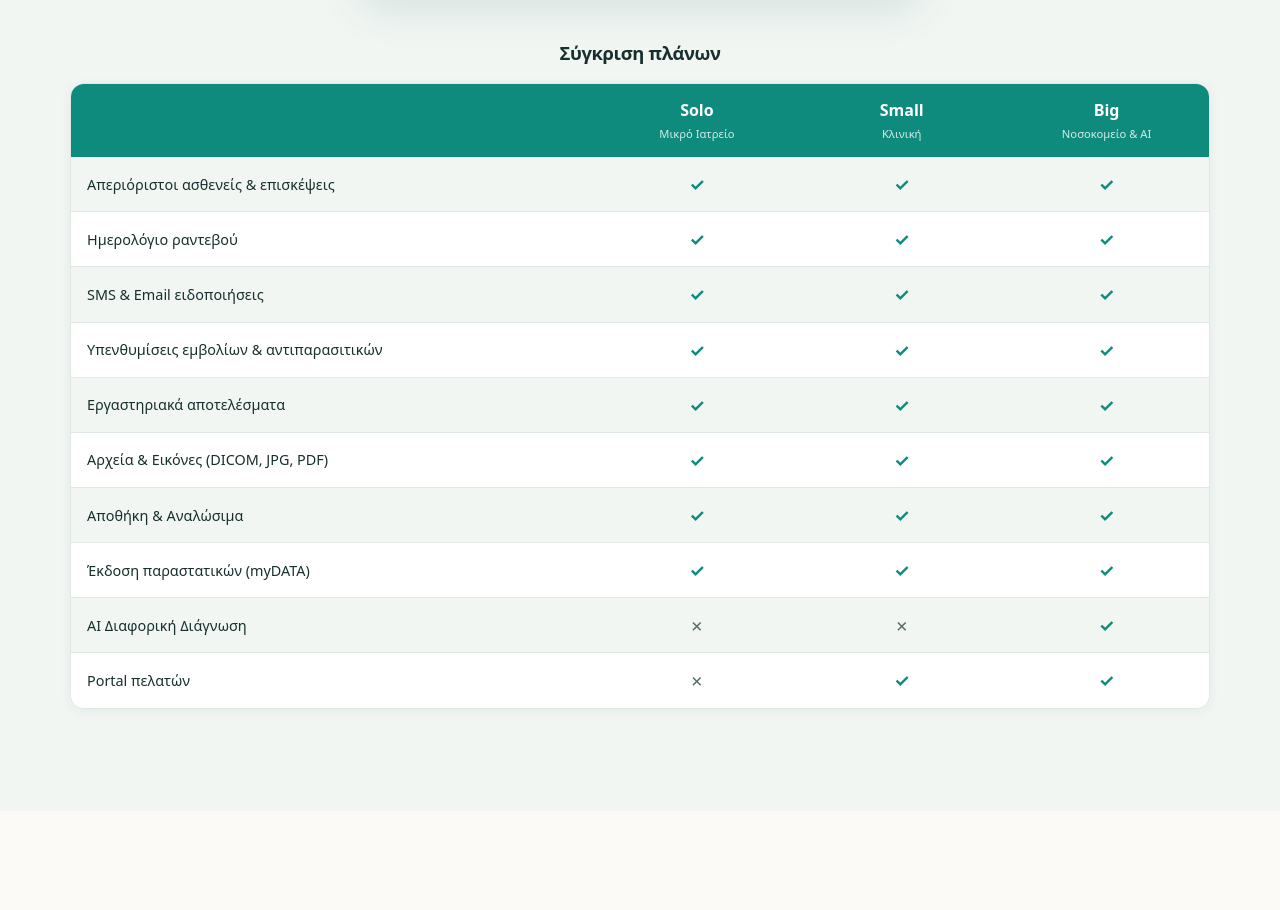
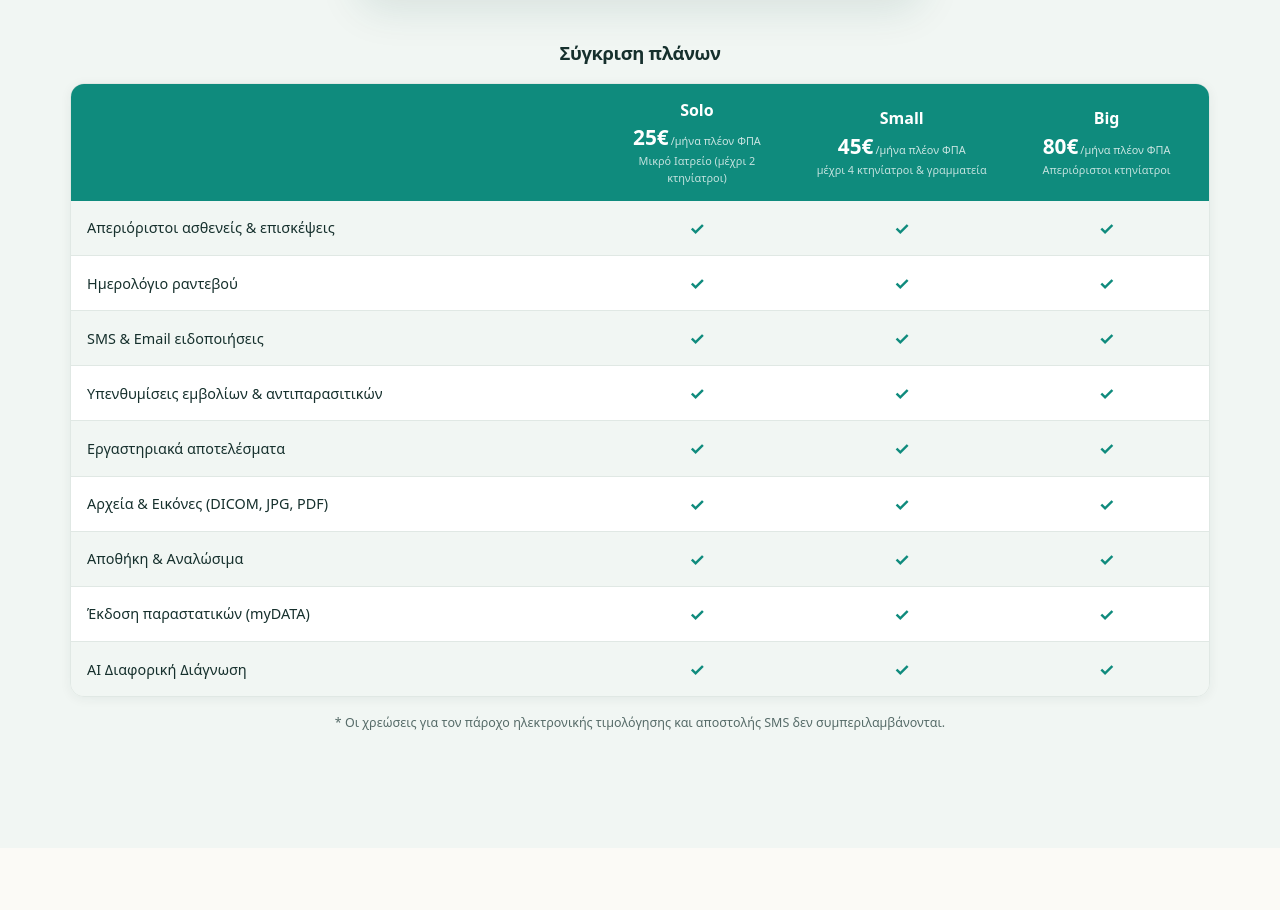
Before and after one commit to nafnafnaf/vetdesk-site, an Astro site: page / in a window 1280 px wide. Shown: the part 6240-7150 px from the top of the page. Built offline with nearby package versions, Linux system fonts and the light colour scheme; Astro itself is replaced by a stand-in of ours.

Commit message:
feat(pricing): update plan names, prices, remove portal row, all-tick AI, add note
Co-Authored-By: Claude Sonnet 4.6 <noreply@anthropic.com>

```diff
--- a/src/components/Pricing.astro
+++ b/src/components/Pricing.astro
@@ -32,6 +32,7 @@ const cmp = t.pricing.compare;
               {cmp.plans.map((p) => (
                 <th>
                   <span class="plan-name">{p.name}</span>
+                  <span class="plan-price">{p.price}<span class="plan-period">{p.period}</span></span>
                   <span class="plan-badge">{p.badge}</span>
                 </th>
               ))}
@@ -49,6 +50,7 @@ const cmp = t.pricing.compare;
           </tbody>
         </table>
       </div>
+      <p class="compare-note">{cmp.note}</p>
     </div>
   </div>
 </section>
@@ -95,12 +97,31 @@ const cmp = t.pricing.compare;
     font-size: 1rem;
     font-weight: 800;
   }
+  .plan-price {
+    display: block;
+    font-size: 1.3rem;
+    font-weight: 800;
+    margin-top: 4px;
+    line-height: 1;
+  }
+  .plan-period {
+    font-size: 0.68rem;
+    font-weight: 500;
+    opacity: 0.78;
+    margin-left: 2px;
+  }
   .plan-badge {
     display: block;
-    font-size: 0.7rem;
+    font-size: 0.68rem;
     font-weight: 500;
-    opacity: 0.82;
-    margin-top: 2px;
+    opacity: 0.75;
+    margin-top: 4px;
+  }
+  .compare-note {
+    margin-top: 1rem;
+    font-size: 0.78rem;
+    color: var(--muted);
+    text-align: center;
   }
   .compare-table tbody tr {
     background: var(--surface);
--- a/src/i18n/ui.ts
+++ b/src/i18n/ui.ts
@@ -140,10 +140,11 @@ const el = {
     bullets: ['Δωρεάν παρουσίαση', 'Βοήθεια με τη μεταφορά δεδομένων', 'Υποστήριξη στα ελληνικά'],
     compare: {
       title: 'Σύγκριση πλάνων',
+      note: '* Οι χρεώσεις για τον πάροχο ηλεκτρονικής τιμολόγησης και αποστολής SMS δεν συμπεριλαμβάνονται.',
       plans: [
-        { name: 'Solo', badge: 'Μικρό Ιατρείο' },
-        { name: 'Small', badge: 'Κλινική' },
-        { name: 'Big', badge: 'Νοσοκομείο & AI' },
+        { name: 'Solo', badge: 'Μικρό Ιατρείο (μέχρι 2 κτηνίατροι)', price: '25€', period: '/μήνα πλέον ΦΠΑ' },
+        { name: 'Small', badge: 'μέχρι 4 κτηνίατροι & γραμματεία', price: '45€', period: '/μήνα πλέον ΦΠΑ' },
+        { name: 'Big', badge: 'Απεριόριστοι κτηνίατροι', price: '80€', period: '/μήνα πλέον ΦΠΑ' },
       ],
       rows: [
         { feature: 'Απεριόριστοι ασθενείς & επισκέψεις', solo: true, small: true, big: true },
@@ -154,8 +155,7 @@ const el = {
         { feature: 'Αρχεία & Εικόνες (DICOM, JPG, PDF)', solo: true, small: true, big: true },
         { feature: 'Αποθήκη & Αναλώσιμα', solo: true, small: true, big: true },
         { feature: 'Έκδοση παραστατικών (myDATA)', solo: true, small: true, big: true },
-        { feature: 'AI Διαφορική Διάγνωση', solo: false, small: false, big: true },
-        { feature: 'Portal πελατών', solo: false, small: true, big: true },
+        { feature: 'AI Διαφορική Διάγνωση', solo: true, small: true, big: true },
       ],
     },
   },
@@ -334,10 +334,11 @@ const en: typeof el = {
     bullets: ['Free demo', 'Help with data migration', 'Support in Greek'],
     compare: {
       title: 'Plan comparison',
+      note: '* E-invoicing provider and SMS sending fees are not included.',
       plans: [
-        { name: 'Solo', badge: 'Small practice' },
-        { name: 'Small', badge: 'Clinic' },
-        { name: 'Big', badge: 'Hospital & AI' },
+        { name: 'Solo', badge: 'Small practice (up to 2 vets)', price: '25€', period: '/month excl. VAT' },
+        { name: 'Small', badge: 'Up to 4 vets & reception', price: '45€', period: '/month excl. VAT' },
+        { name: 'Big', badge: 'Unlimited vets', price: '80€', period: '/month excl. VAT' },
       ],
       rows: [
         { feature: 'Unlimited patients & visits', solo: true, small: true, big: true },
@@ -348,8 +349,7 @@ const en: typeof el = {
         { feature: 'Files & Images (DICOM, JPG, PDF)', solo: true, small: true, big: true },
         { feature: 'Warehouse & consumables', solo: true, small: true, big: true },
         { feature: 'Invoicing (myDATA)', solo: true, small: true, big: true },
-        { feature: 'AI Differential Diagnosis', solo: false, small: false, big: true },
-        { feature: 'Client portal', solo: false, small: true, big: true },
+        { feature: 'AI Differential Diagnosis', solo: true, small: true, big: true },
       ],
     },
   },
```
Also changed, not shown: 4 other files.
